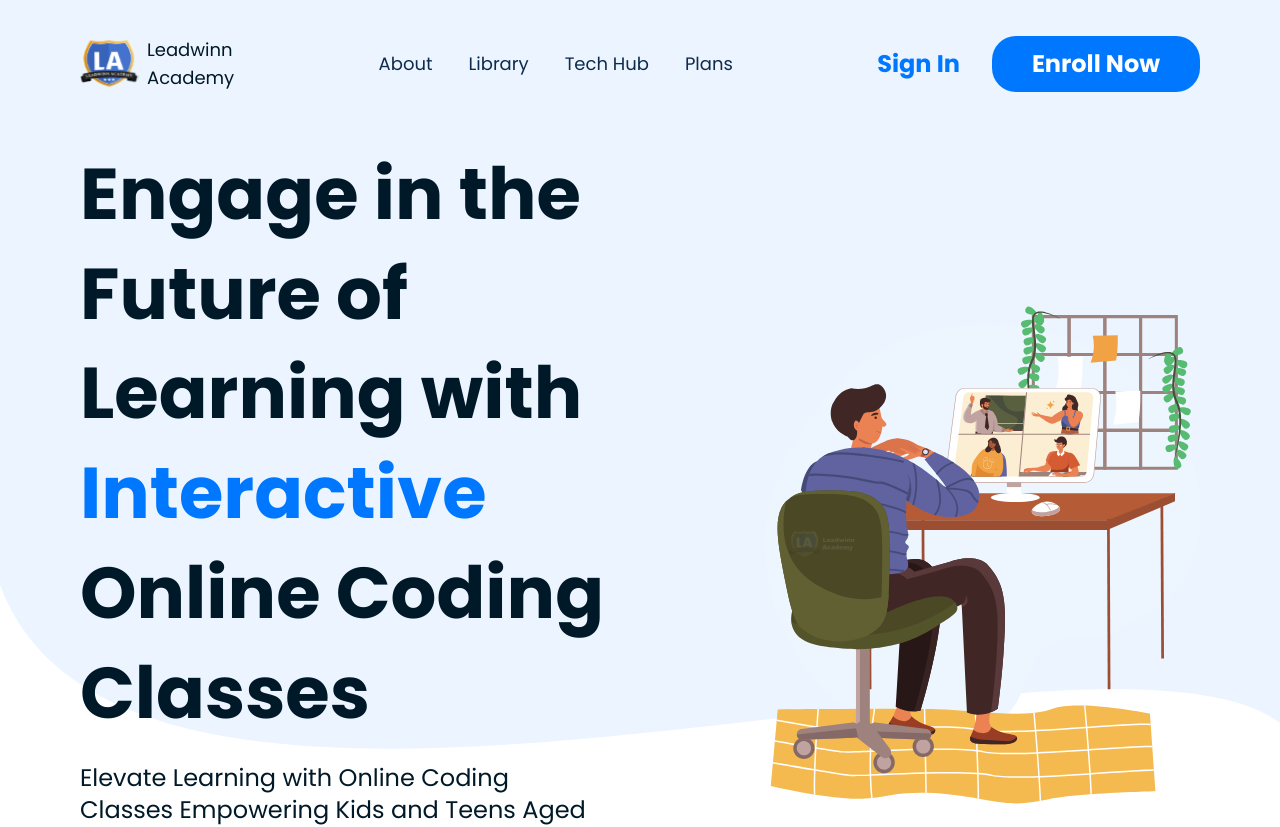
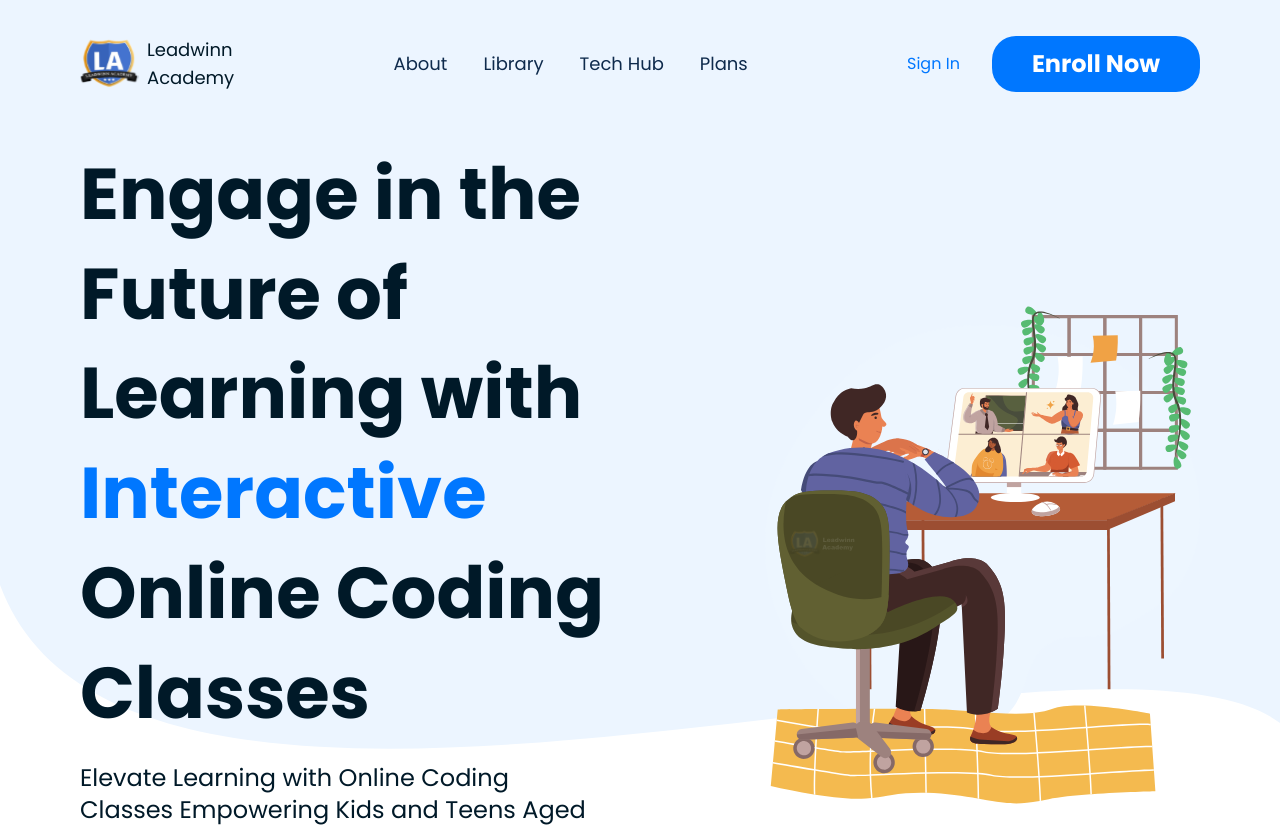
Before and after one commit to Adeleyeha-17/Leadwinn-Academy, a React (Vite) app: page / in a window 1280 px wide. Shown: the top 827 px of the page. Built offline with nearby package versions, Linux system fonts and the light colour scheme.

Commit message:
updated navbar

```diff
--- a/src/components/Navbar/Navbar.tsx
+++ b/src/components/Navbar/Navbar.tsx
@@ -62,7 +62,7 @@ export const Navbar: React.FC = () => {
             } </div>
 
             <div className="hidden sm:flex sm:max-md:space-x-2 md:max-lg:space-x-4 space-x-8 font-poppins">
-               <Link to="" className='flex justify-center items-center text-head-blue text-xs md:max-lg:text-sm lg:text-base xl:text-2xl font-semibold'>Sign In</Link>
+               <Link to="" className='flex justify-center items-center text-head-blue text-xs md:max-lg:text-sm lg:text-base xl:textxl font-normal'>Sign In</Link>
                <Button path="" title="Enroll Now"/>
                </div>
 
```
